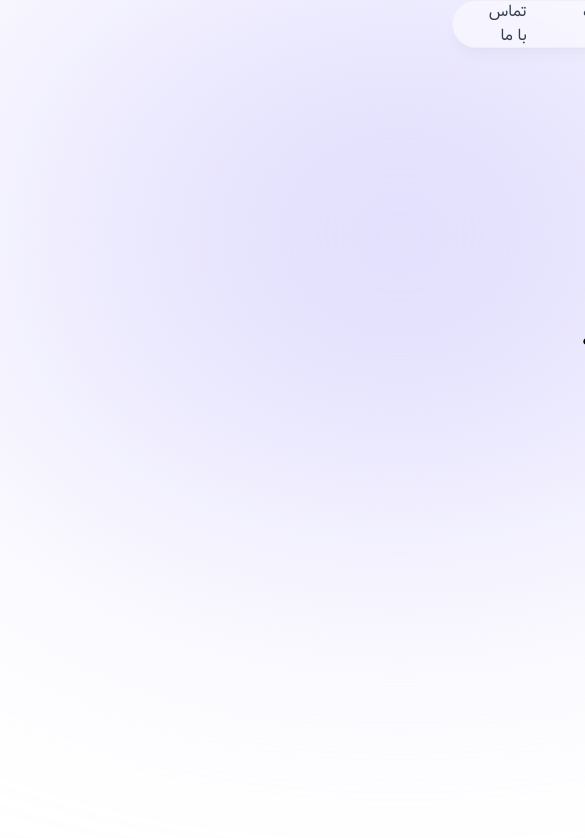
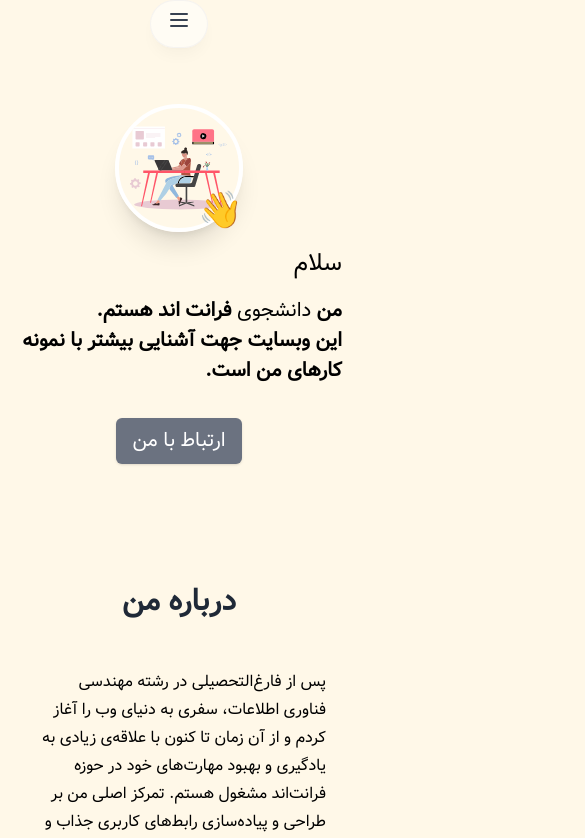
Before and after one commit to n-alavi/portfolio-website, a Next.js app: page / in a window 390 px wide. Shown: the top 838 px of the page, 585 px wide, since content can reach past the window. Built offline with nearby package versions, Linux system fonts and the light colour scheme.

Commit message:
imroved style

```diff
--- a/app/components/contact.tsx
+++ b/app/components/contact.tsx
@@ -29,7 +29,7 @@ export default function Contact() {
         <input
           name="sender-email"
           id="email"
-          className="rounded-sm border border-black/10 px-4 py-2
+          className="rounded-sm border border-black/10 px-4 py-2 mx-2
           bg-opacity-80 "
           type="email"
           placeholder="ایمیل خود را وارد کنید"
@@ -42,7 +42,7 @@ export default function Contact() {
           cols={30}
           rows={10}
           placeholder="پیغام..."
-          className="mb-4 h-52 rounded-sm border border-black/5 p-4
+          className="mb-4 h-52 rounded-sm border border-black/5 p-4  mx-2
           bg-opacity-80 "
           required
           maxLength={5000}
@@ -50,7 +50,7 @@ export default function Contact() {
 
         <button
           type="submit"
-          className="mt-4 rounded-md bg-purple-100  py-1 px-2 text-gray-600 font-semibold hover:from-purple-200 hover:to-purple-100 focus:outline-none focus:ring-2 focus:ring-purple-300 dark:bg-gradient-to-r size-25 "
+          className="mt-4 rounded-md bg-purple-100  py-1 px-2 mx-2 text-gray-600 font-semibold hover:from-purple-200 hover:to-purple-100 focus:outline-none focus:ring-2 focus:ring-purple-300 dark:bg-gradient-to-r size-25 "
           style={{ alignSelf: "flex-end" }}
         >
           ارسال پیام
--- a/app/components/navbar.tsx
+++ b/app/components/navbar.tsx
@@ -1,6 +1,40 @@
+"use client";
+
+import { useState } from "react";
+
 export default function Navbar() {
+  const [isOpen, setIsOpen] = useState(false); // State to manage the menu visibility
+
+  const toggleMenu = () => {
+    setIsOpen(!isOpen); // Toggle the state between open and closed
+  };
+
   return (
-    <div className="flex flex-row items-center gap-8 px-6 sticky top-0 z-50 h-12 rounded-full border border-gray-200 border-opacity-40 bg-white/[0.5] bg-opacity-80 shadow-lg shadow-black/[0.03] backdrop-blur-[0.3rem]">
+    <div className="sticky top-0 z-50 ">
+      {/* Navbar Container */}
+      <div className="flex justify-between items-center px-4 sm:px-6 h-12 sm:h-12 border border-gray-200 border-opacity-40 bg-white/[0.5] bg-opacity-80 shadow-lg shadow-black/[0.03] backdrop-blur-[0.3rem] rounded-full">
+        {/* Hamburger Icon (Visible on Small Screens) */}
+        <div className="sm:hidden">
+          <button onClick={toggleMenu} className="focus:outline-none">
+            <svg
+              className="w-6 h-6 text-gray-700"
+              fill="none"
+              stroke="currentColor"
+              viewBox="0 0 24 24"
+              xmlns="http://www.w3.org/2000/svg"
+            >
+              <path
+                strokeLinecap="round"
+                strokeLinejoin="round"
+                strokeWidth="2"
+                d="M4 6h16M4 12h16M4 18h16"
+              ></path>
+            </svg>
+          </button>
+        </div>
+
+        {/* Navbar Links (Visible on Large Screens) */}
+        <div className="hidden sm:flex flex-row items-center gap-8">
           <a
             href="#intro"
             className="text-gray-700 px-3 py-1 rounded-full hover:text-white hover:bg-purple-200 transition-all duration-300 ease-in-out"
@@ -38,5 +72,55 @@ export default function Navbar() {
             تماس با ما
           </a>
         </div>
+      </div>
+
+      {/* Dropdown Menu for Small Screens (Visible when isOpen is true) */}
+      {isOpen && (
+        <div className="flex flex-col sm:hidden bg-white border border-gray-200 border-opacity-40 shadow-md p-4 gap-4">
+          <a
+            href="#intro"
+            className="text-gray-700 px-2 py-1 rounded-md hover:text-white hover:bg-purple-200 transition-all duration-300 ease-in-out"
+            onClick={toggleMenu} // Close the menu when clicked
+          >
+            خانه
+          </a>
+          <a
+            href="#about"
+            className="text-gray-700 px-2 py-1 rounded-md hover:text-white hover:bg-purple-200 transition-all duration-300 ease-in-out"
+            onClick={toggleMenu}
+          >
+            درباره من
+          </a>
+          <a
+            href="#skills"
+            className="text-gray-700 px-2 py-1 rounded-md hover:text-white hover:bg-purple-200 transition-all duration-300 ease-in-out"
+            onClick={toggleMenu}
+          >
+            مهارت ها
+          </a>
+          <a
+            href="#services"
+            className="text-gray-700 px-2 py-1 rounded-md hover:text-white hover:bg-purple-200 transition-all duration-300 ease-in-out"
+            onClick={toggleMenu}
+          >
+            خدمات
+          </a>
+          <a
+            href="#projects"
+            className="text-gray-700 px-2 py-1 rounded-md hover:text-white hover:bg-purple-200 transition-all duration-300 ease-in-out"
+            onClick={toggleMenu}
+          >
+            پروژه ها
+          </a>
+          <a
+            href="#contact"
+            className="text-gray-700 px-2 py-1 rounded-md hover:text-white hover:bg-purple-200 transition-all duration-300 ease-in-out"
+            onClick={toggleMenu}
+          >
+            تماس با ما
+          </a>
+        </div>
+      )}
+    </div>
   );
 }
--- a/app/layout.tsx
+++ b/app/layout.tsx
@@ -19,13 +19,7 @@ export default function RootLayout({
 }>) {
   return (
     <html lang="fa" dir="rtl" className={vazir.className}>
-      <body className="relative  overflow-x-hidden">
-        {/* gradient background effect */}
-
-        <div className="absolute right-[11rem] top-[-6rem] -z-10 h-[31.25 rem] w-[31.25rem] ounded-full bg-[#fbe2e3] blur-[10rem]  sm:w-[68.75rem]"></div>
-        <div className="2xl:left-[-5rem] absolute left-[-35rem] top-[-1rem] -z-10 h-[31.25rem] w-[50rem] rounded-full bg-[#dbd7fd] blur-[10rem]  sm:w-[68.75rem] md:left-[-33rem] lg:left-[-28rem] xl:left-[-15rem]"></div>
-        {children}
-      </body>
+      <body className=" max-w-screen-lg mx-auto bg-[#FFF8E8] ">{children}</body>
     </html>
   );
 }
--- a/app/page.tsx
+++ b/app/page.tsx
@@ -8,7 +8,7 @@ import SkillsCard from "./components/skillcards";
 
 export default function Home() {
   return (
-    <div className="flex flex-col items-center  mr-8">
+    <div className="flex flex-col items-center  mr-8 ">
       <Navbar />
       <Intro />
       <About />
```
Lines whose indentation alone changed are shown as unchanged.
